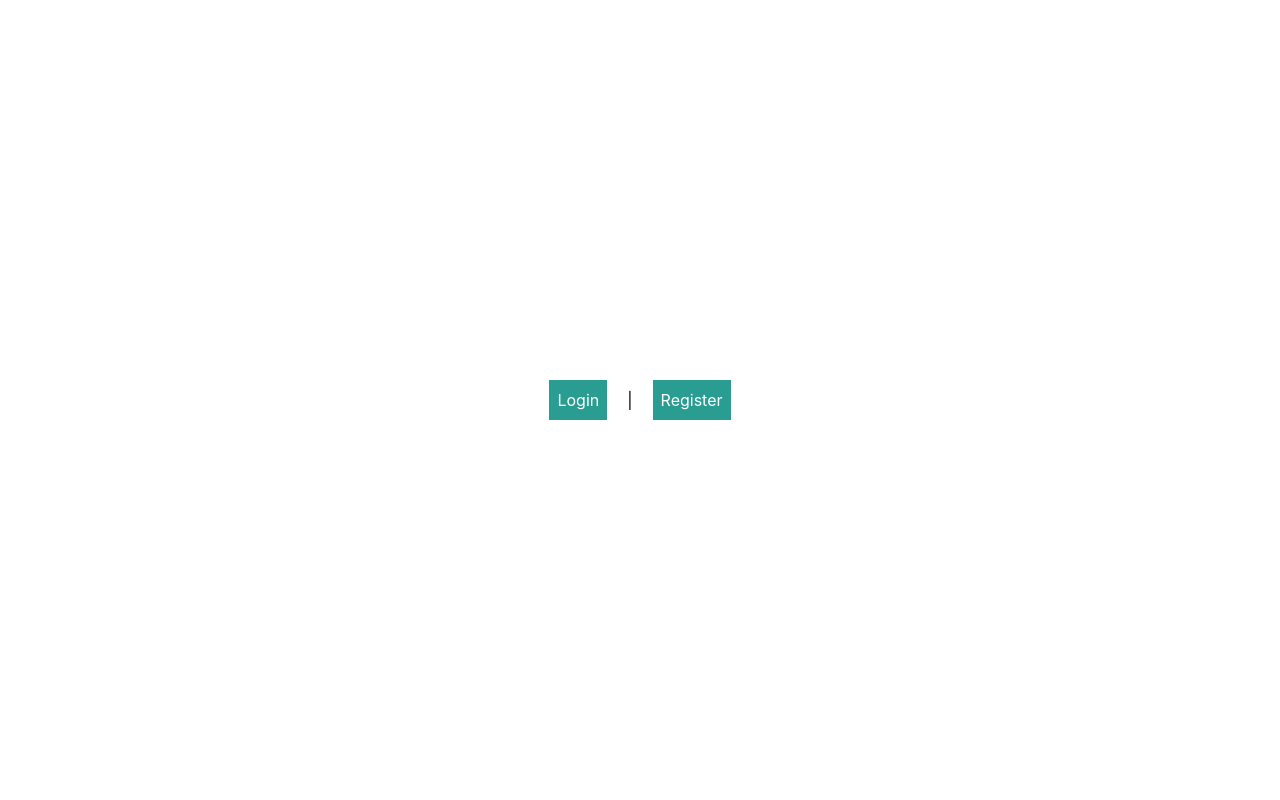
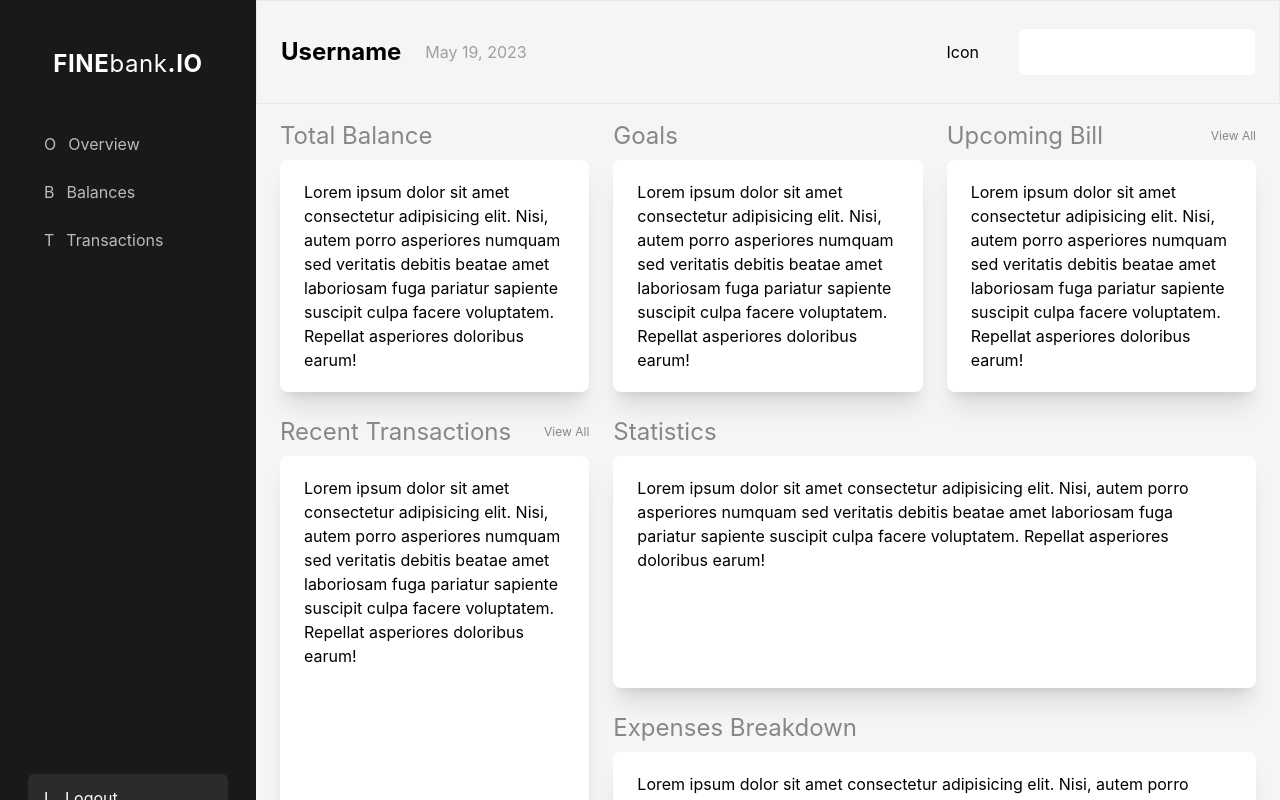
Before and after one commit to Dimas-Bhagaskoro/admin-ui, a React (Vite) app: page / in a window 1280 px wide. Shown: the top 800 px of the page. Built offline with nearby package versions, Linux system fonts and the light colour scheme.

Commit message:
responsive layout

```diff
--- a/src/App.jsx
+++ b/src/App.jsx
@@ -2,23 +2,14 @@
 import SignInPage from "./pages/signIn";
 import SignUpPage from "./pages/signUp";
 import ErrorPage from "./pages/error";
+import DashboardPage from "./pages/dashboard";
 import { createBrowserRouter, Link, RouterProvider} from "react-router-dom";
 
 function App() {
   const router = createBrowserRouter([
     {
       path: "/",
-      element: (
-        <div className="flex justify-center items-center min-h-screen">
-          <Link to="/login" className="p-2 m-5 bg-primary text-white">
-            Login
-          </Link>
-          |
-          <Link to="/register" className="p-2 m-5 bg-primary text-white">
-            Register
-          </Link>
-        </div>
-      ),
+      element: <DashboardPage />,
       errorElement: <ErrorPage />,
     },
     {
--- /dev/null
+++ b/src/components/Elements/Card.jsx
@@ -0,0 +1,19 @@
+import React from "react";
+
+function Card(props) {
+  const { title, link = false, desc } = props;
+
+  return (
+    <div className="h-full flex flex-col">
+      <div className="flex justify-between items-center text-gray-02 mb-2">
+        <div className="text-2xl">{title}</div>
+        {link && <div className="text-xs">View All</div>}
+      </div>
+      <div className="flex-1 bg-white rounded-lg px-6 py-5 shadow-xl">
+        {desc}
+      </div>
+    </div>
+  );
+}
+
+export default Card;
--- /dev/null
+++ b/src/components/Elements/Input.jsx
@@ -0,0 +1,26 @@
+import React from "react";
+
+function Input(props) {
+  const {
+    id,
+    icon = false,
+    backgroundColor = false,
+    border = "border-gray-03",
+    ...rest
+  } = props;
+
+  return (
+    <>
+      <input
+        className={`py-3 pl-4 text-sm rounded-md w-full border text-gray-01
+          ${border} focus:border-black focus:outline-none focus:ring-0
+          ${backgroundColor || ""}
+        `}
+        id={id}
+        {...rest}
+      />
+    </>
+  );
+}
+
+export default Input;
--- a/src/components/Elements/LabeledInput.jsx
+++ b/src/components/Elements/LabeledInput.jsx
@@ -1,31 +1,17 @@
 import React from "react";
+import Input from "./Input";
 
 function LabeledInput(props) {
-    const { label, id, ... rest } = props;
-    return (
-        <>
-        <label htmlFor={id} className="block text-sm mb-1">
-                {label}
-              </label>
+  const { label, id, ...rest } = props;
 
-              <input
-                id={id}
-                {...rest}
-                className="
-                 w-full
-                    border
-                    border-gray-300
-                    rounded-md
-                    px-3
-                    py-3
-                    text-sm
-                    focus:outline-none
-                    focus:ring-2
-                    focus:ring-primary
-                "
-              />
-        </>
-    );
+  return (
+    <>
+      <label htmlFor={id} className="block text-sm mb-2">
+        {label}
+      </label>
+      <Input id={id} {...rest} />
+    </>
+  );
 }
 
 export default LabeledInput;
--- a/src/components/Elements/Logo.jsx
+++ b/src/components/Elements/Logo.jsx
@@ -1,9 +1,19 @@
 import React from "react";
 
-function Logo(){
+function Logo(props) {
+  const { variant = "primary" } = props;
+
+  const variantClasses = {
+    primary: "text-primary text-4xl",
+    secondary: "text-white text-sm sm:text-2xl",
+  };
+
   return (
     <>
-        <div className="flex justify-center font-poppins tracking-wide text-primary text-4xl mb-4">
+      <div
+        className={`flex justify-center font-poppins tracking-wide
+          ${variantClasses[variant] || variantClasses.primary}`}
+      >
         <span className="font-bold">FINE</span>
         bank
         <span className="font-bold">.IO</span>
--- /dev/null
+++ b/src/components/Layouts/MainLayout.jsx
@@ -0,0 +1,67 @@
+import React from "react";
+import Logo from "../Elements/Logo";
+import Input from "../Elements/Input";
+
+function MainLayout({ children }) {
+    return (
+        <>
+        <div className="flex min-h-screen">
+        <aside
+        className="bg-defaultBlack w-28 sm:w-64 text-special-bg2
+        flex flex-col justify-between px-7 py-12"
+        >
+        <div>
+			<div className="mb-10">
+                <Logo variant="secondary" />
+            </div>
+			<nav>
+                <div className="flex hover:bg-special-bg3 hover:text-white px-4 py-3 rounded-md">
+                <div className="mx-auto sm:mx-0">O</div>
+                <div className="ms-3 hidden sm:block">Overview</div>
+                </div>
+                <div className="flex hover:bg-special-bg3 hover:text-white px-4 py-3 rounded-md">
+                  <div className="mx-auto sm:mx-0">B</div>
+                  <div className="ms-3 hidden sm:block">Balances</div>
+                </div>
+                <div className="flex hover:bg-special-bg3 hover:text-white px-4 py-3 rounded-md">
+                  <div className="mx-auto sm:mx-0">T</div>
+                  <div className="ms-3 hidden sm:block">Transactions</div>
+                </div>
+            </nav>
+		</div>
+		<div>
+            <div className="flex bg-special-bg3 text-white px-4 py-3 rounded-md">
+            <div className="mx-auto sm:mx-0">L</div>
+			<div className="ms-3 hidden sm:block">Logout</div>
+            </div>
+            <div className="border my-10 border-b-special-bg"></div>
+			<div className="flex justify-between items-center">
+              <div>Avatar</div>
+              <div className="hidden sm:block">
+                Username
+                <br />
+                View Profile
+              </div>
+              <div className="hidden sm:block">icon</div>
+            </div>
+		</div>
+        </aside>
+        <div className="bg-special-mainBg flex-1 flex-col">
+            <header className="border border-b border-gray-05 px-6 py-7 flex justify-between items-center">
+                <div className="flex items-center">
+                <div className="font-bold text-2xl me-6">Username</div>
+			    <div className="text-gray-03 hidden sm:block">May 19, 2023</div>
+                </div>
+			    <div className="flex items-center">
+                <div className="me-10">Icon</div>
+			    <Input backgroundColor="bg-white" border="border-white" />
+                </div>
+                </header>
+            <main className="flex-1 px-6 py-4">{children}</main>
+            </div>
+        </div>
+        </>
+    );
+}
+
+export default MainLayout;
--- /dev/null
+++ b/src/pages/dashboard.jsx
@@ -0,0 +1,54 @@
+import React from "react";
+import MainLayout from "../components/Layouts/MainLayout";
+import Card from "../components/Elements/Card";
+
+function Dashboard() {
+    return (
+        <>
+        <MainLayout>
+            <div className="grid sm:grid-cols-12 sm:grid-rows-3 gap-6">
+            <div className="sm:col-span-4">
+            <Card
+              title="Total Balance"
+              desc="Lorem ipsum dolor sit amet consectetur adipisicing elit. Nisi, autem porro asperiores numquam sed veritatis debitis beatae amet laboriosam fuga pariatur sapiente suscipit culpa facere voluptatem. Repellat asperiores doloribus earum!"
+            />
+            </div>
+            <div className="sm:col-span-4">
+            <Card
+              title="Goals"
+              desc="Lorem ipsum dolor sit amet consectetur adipisicing elit. Nisi, autem porro asperiores numquam sed veritatis debitis beatae amet laboriosam fuga pariatur sapiente suscipit culpa facere voluptatem. Repellat asperiores doloribus earum!"
+            />
+            </div>
+            <div className="sm:col-span-4">
+            <Card
+              title="Upcoming Bill"
+              link="/bills"
+              desc="Lorem ipsum dolor sit amet consectetur adipisicing elit. Nisi, autem porro asperiores numquam sed veritatis debitis beatae amet laboriosam fuga pariatur sapiente suscipit culpa facere voluptatem. Repellat asperiores doloribus earum!"
+            />
+            </div>
+            					<div className="sm:col-span-4 sm:row-span-2">
+            <Card
+              title="Recent Transactions"
+              link="/transactions"
+              desc="Lorem ipsum dolor sit amet consectetur adipisicing elit. Nisi, autem porro asperiores numquam sed veritatis debitis beatae amet laboriosam fuga pariatur sapiente suscipit culpa facere voluptatem. Repellat asperiores doloribus earum!"
+            />
+          </div>
+          <div className="sm:col-span-8">
+            <Card
+              title="Statistics"
+              desc="Lorem ipsum dolor sit amet consectetur adipisicing elit. Nisi, autem porro asperiores numquam sed veritatis debitis beatae amet laboriosam fuga pariatur sapiente suscipit culpa facere voluptatem. Repellat asperiores doloribus earum!"
+            />
+          </div>
+          <div className="sm:col-span-8">
+            <Card
+              title="Expenses Breakdown"
+              desc="Lorem ipsum dolor sit amet consectetur adipisicing elit. Nisi, autem porro asperiores numquam sed veritatis debitis beatae amet laboriosam fuga pariatur sapiente suscipit culpa facere voluptatem. Repellat asperiores doloribus earum!"
+            />
+          </div>
+           </div>
+        </MainLayout>
+        </>
+    );
+}
+
+export default Dashboard;
```
Lines whose indentation alone changed are shown as unchanged.
